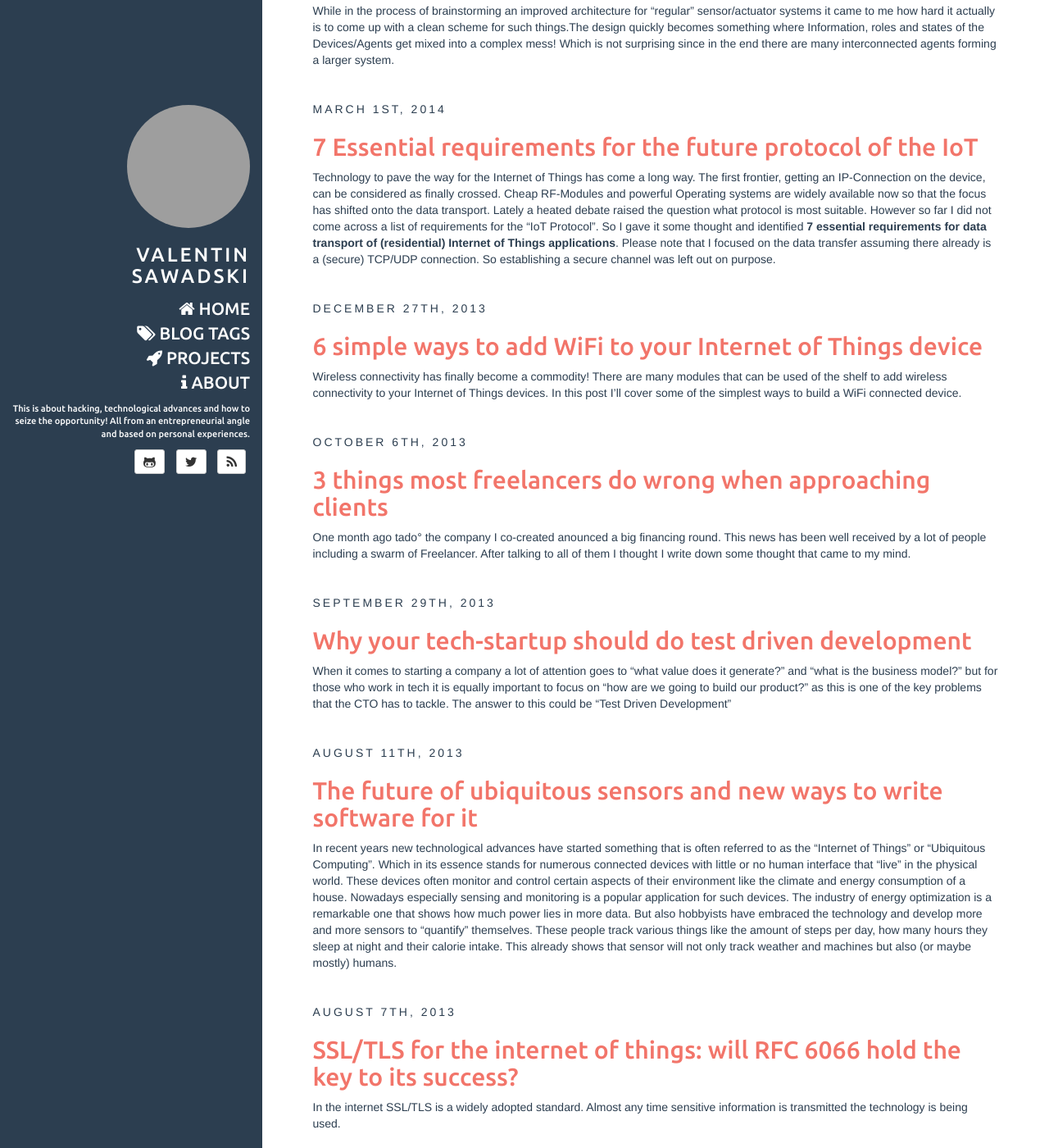
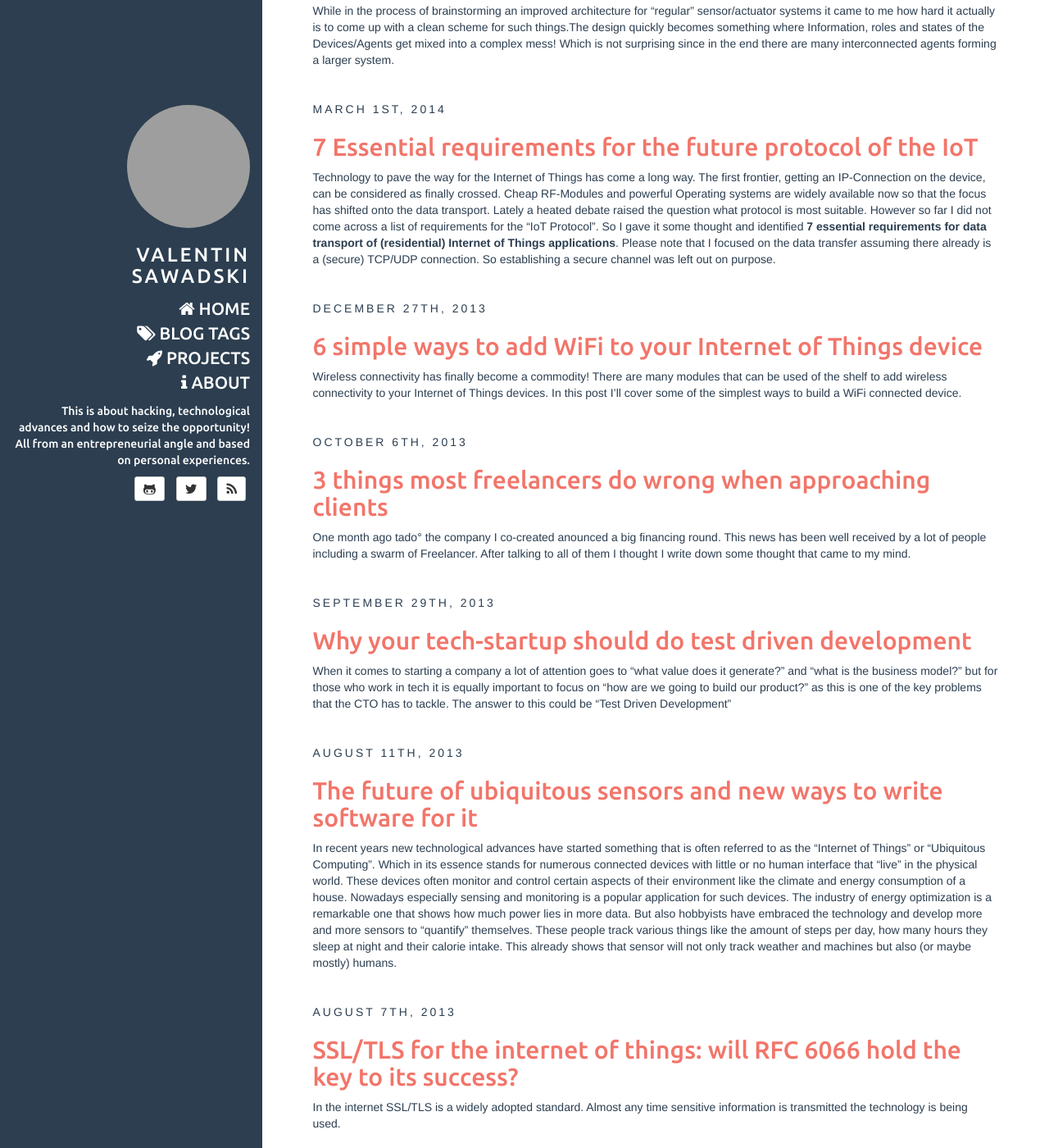
Before and after one commit to vsaw/vsaw.eu, a Jekyll site: the page built from index.html, in a window 1280 px wide and 1400 px high, scrolled down 233 px. Shown: the whole window at 82% size. Built offline with Jekyll 4.4.1, drawn with Linux system fonts in a browser that asks for light colours; Markdown is read by kramdown in place of the engine named in the settings; the list of posts is cut into pages by our own code; grey boxes are pictures that could not be loaded.

```diff
--- a/assets/css/style.css
+++ b/assets/css/style.css
@@ -39,7 +39,7 @@
 #bio {
 	/* font-family: "Courier New", Courier, monospace; */
 	font-family: 'Ubuntu', sans-serif;
-	font-size: 11px;
+	/* font-size: 11px; */
 	margin: 0 auto;
 	margin-bottom: 10px;
 	text-align: right;
```
